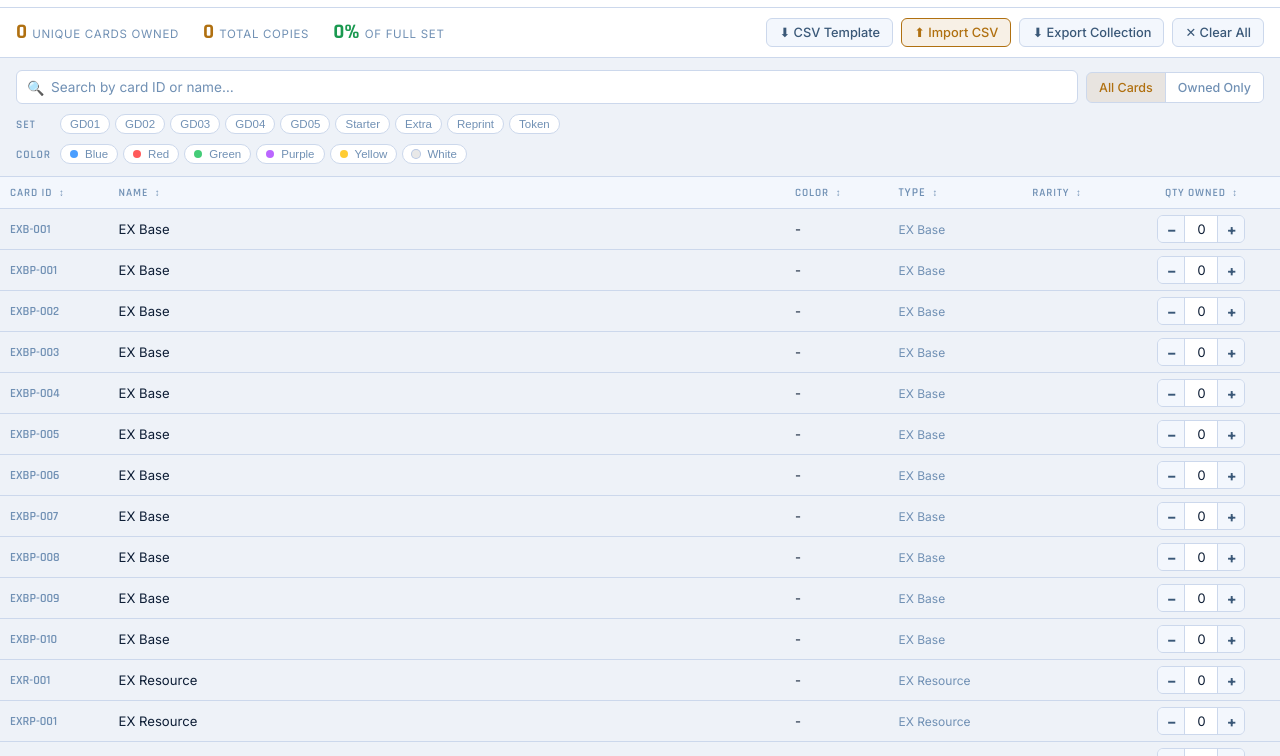
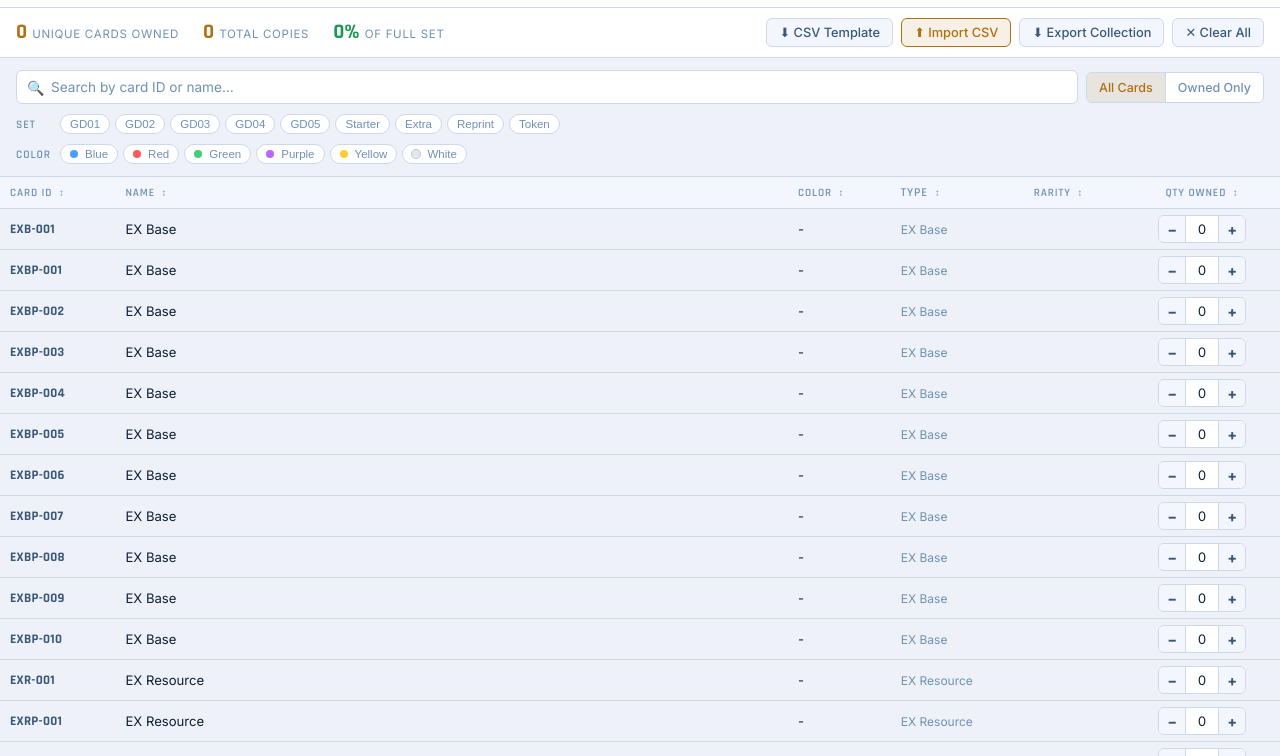
Before and after one commit to aepperson85/gundamtcg, a plain HTML site: page collection/index.html in a window 1280 px wide. Shown: the part 44-800 px from the top of the page. Drawn offline with Linux system fonts and the light colour scheme; files whose address does not match are found by name.

Commit message:
Fix Card ID column readability: brighter color and bolder weight
- Change .td-id color from var(--fg-3) to var(--fg-2) for better contrast
- Bump font-weight from 600 to 700 and font-size from .78rem to .82rem
- Add letter-spacing for improved legibility

Co-Authored-By: Claude Sonnet 4.6 <noreply@anthropic.com>
Claude-Session: https://claude.ai/code/session_01FnxpMnMAepgMNrgfRq2zaf

```diff
--- a/collection/index.html
+++ b/collection/index.html
@@ -199,8 +199,9 @@ tr.owned:hover { background: rgba(68,204,119,.18); }
 
 td { padding: 6px 10px; vertical-align: middle; }
 .td-id {
-  font-family: 'Rajdhani', sans-serif; font-weight: 600; font-size: .78rem;
-  color: var(--fg-3); white-space: nowrap; font-variant-numeric: tabular-nums;
+  font-family: 'Rajdhani', sans-serif; font-weight: 700; font-size: .82rem;
+  color: var(--fg-2); white-space: nowrap; font-variant-numeric: tabular-nums;
+  letter-spacing: .02em;
 }
 .td-name { color: var(--fg); min-width: 160px; }
 .td-name mark { background: var(--accent-dim); color: var(--accent); border-radius: 2px; padding: 0 1px; }
```
